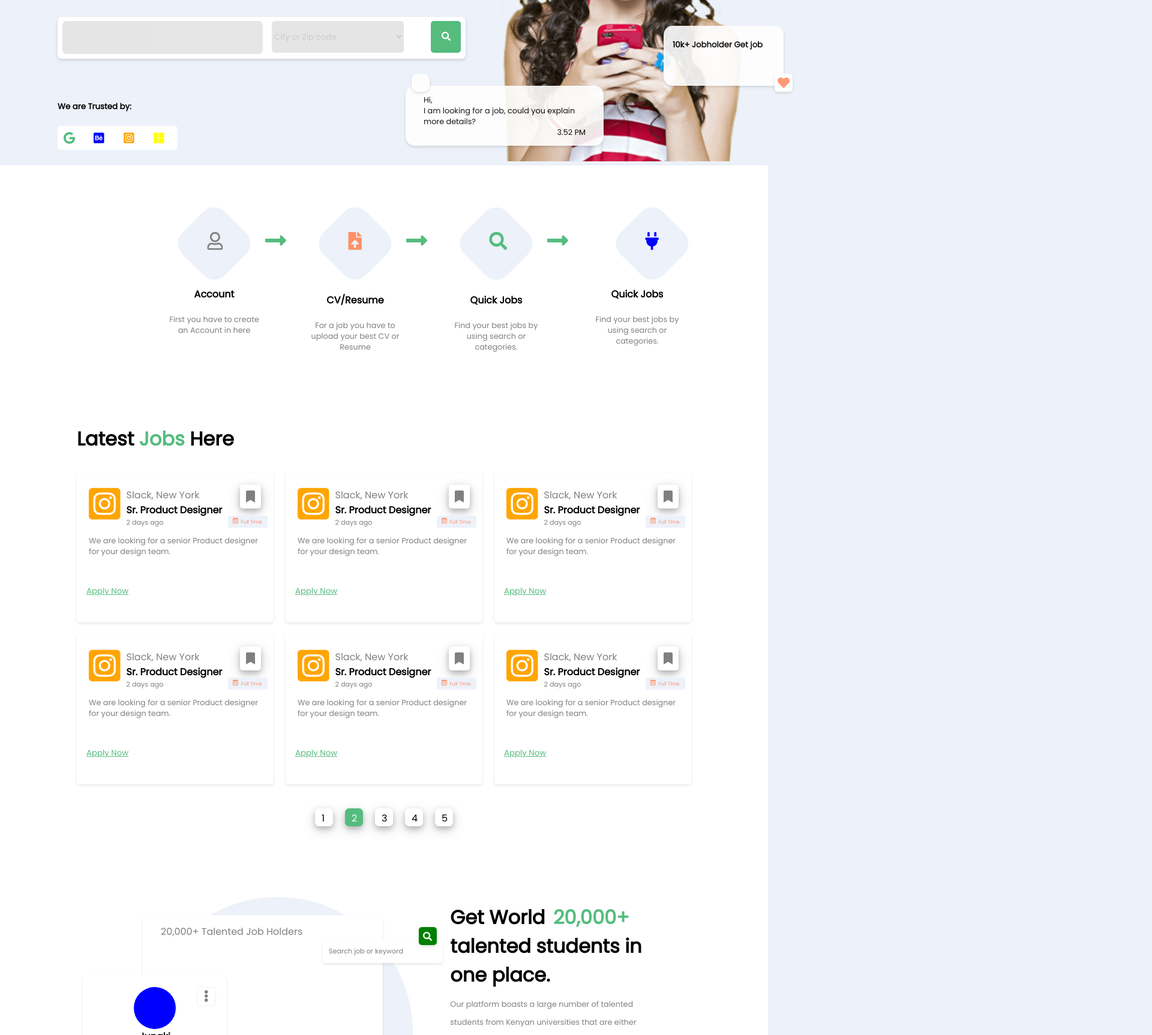
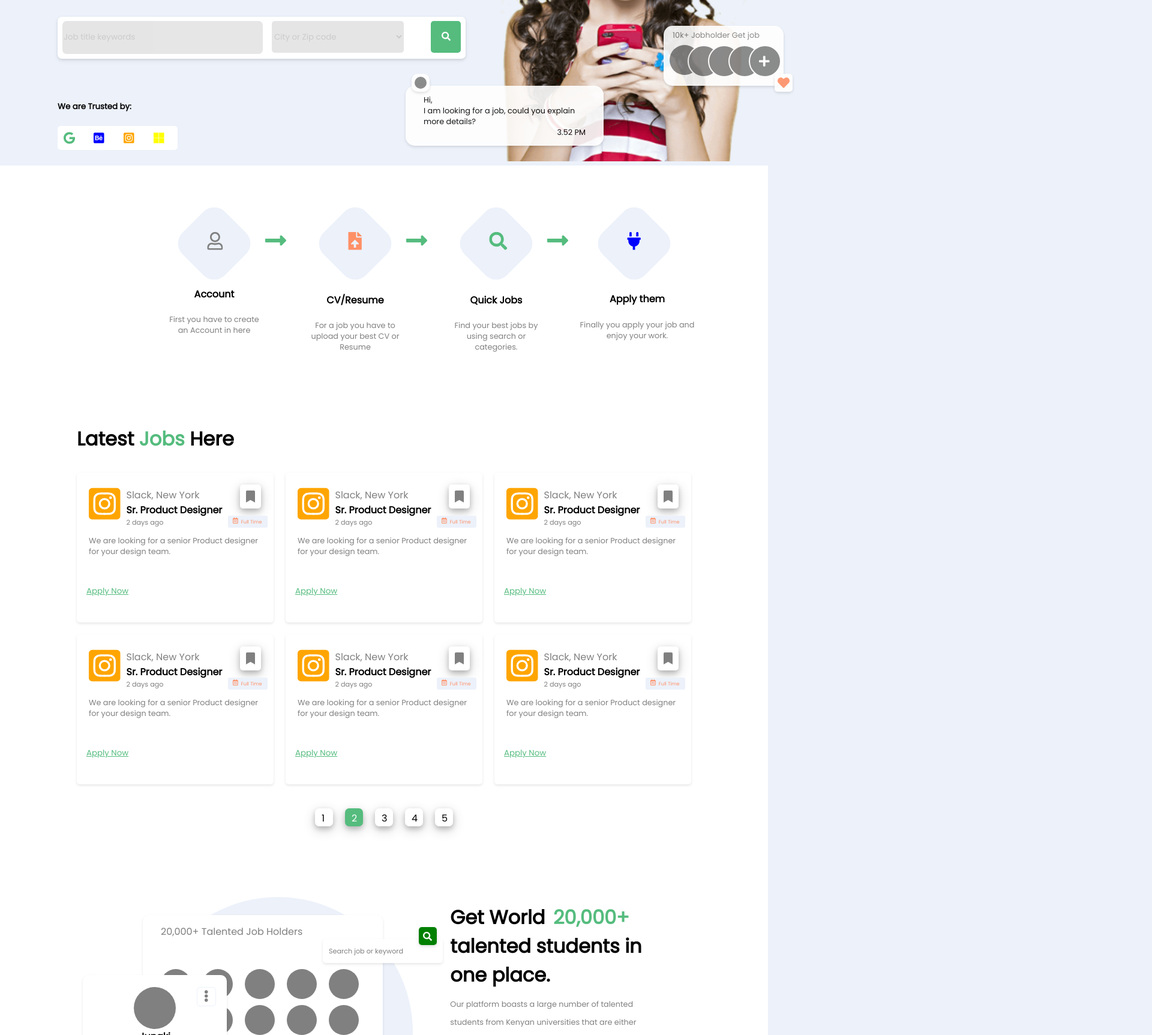
Before and after one commit to manuzcheruz/handshake-react, a React (Create React App) app: page / in a window 1280 px wide. Shown: the part 560-2286 px from the top of the page at 60% size, 1920 px wide, since content can reach past the window. Built offline with nearby package versions, Linux system fonts and the light colour scheme.

Commit message:
smoothening it

```diff
--- a/src/Assets/icons/index.js
+++ b/src/Assets/icons/index.js
@@ -93,3 +93,7 @@ export {
 export {
     default as Lock
 } from './lock'
+
+export {
+    default as Plus
+} from './plus'
--- /dev/null
+++ b/src/Assets/icons/plus.js
@@ -0,0 +1,17 @@
+import React from 'react'
+
+function Plus(props) {
+    return (
+    <svg
+        height={props.height}
+        color={props.color}
+        role="img"
+        xmlns="http://www.w3.org/2000/svg"
+        viewBox="0 0 448 512"
+    >
+        <path fill="currentColor" d="M416 208H272V64c0-17.67-14.33-32-32-32h-32c-17.67 0-32 14.33-32 32v144H32c-17.67 0-32 14.33-32 32v32c0 17.67 14.33 32 32 32h144v144c0 17.67 14.33 32 32 32h32c17.67 0 32-14.33 32-32V304h144c17.67 0 32-14.33 32-32v-32c0-17.67-14.33-32-32-32z"></path>
+    </svg>
+    )
+}
+
+export default Plus
--- a/src/components/LandingPage/CategorySection/CategoryCard/CategoryCard.css
+++ b/src/components/LandingPage/CategorySection/CategoryCard/CategoryCard.css
@@ -21,9 +21,11 @@
     background-color: #ECF1FA;
 }
 
-/* .cat-card .cat-card-body .cat-card-icon .icon-gear {
-
-} */
+.cat-card .cat-card-body .cat-card-icon .icon-gear {
+    position: absolute;
+    margin-top: 25px;
+    margin-left: 15px;
+}
 
 .cat-card .cat-card-body .cat-card-title {
     margin-top: 10px;
--- a/src/components/LandingPage/ExploreStudentSection/ExploreStudentSection.css
+++ b/src/components/LandingPage/ExploreStudentSection/ExploreStudentSection.css
@@ -35,6 +35,20 @@
     margin-top: 15px;
     margin-left: 30px;
     color: grey;
+}
+
+.student-display .jobholders .profile-images {
+    margin: 50px 30px;
+    display: grid;
+    grid-template-columns: repeat(5, 1fr);
+    grid-gap: 10px;
+}
+
+.student-display .jobholders .profile-images .items {
+    height: 50px;
+    width: 50px;
+    background-color: grey;
+    border-radius: 50%;
 }
 
 .student-display .search-bar {
@@ -109,7 +123,7 @@
 .student-display .jobholder-profile .profile-wrapper .profile-top .profile-info .profile-image {
     height: 70px;
     width: 70px;
-    background-color: blue;
+    background-color: grey;
     border-radius: 50%;
     margin-left: 65px;
 }
--- a/src/components/LandingPage/ExploreStudentSection/ExploreStudentSection.js
+++ b/src/components/LandingPage/ExploreStudentSection/ExploreStudentSection.js
@@ -19,7 +19,6 @@ function ExploreStudentSection() {
                                     </div>
                                     <div className="profile-info">
                                         <div className="profile-image">
-
                                         </div>
                                         <div className="name">
                                             Junaki
@@ -75,6 +74,18 @@ function ExploreStudentSection() {
                             <div className="title">
                                 20,000+ Talented Job Holders
                             </div>
+                            <div className="profile-images">
+                                <div className="items"></div>
+                                <div className="items"></div>
+                                <div className="items"></div>
+                                <div className="items"></div>
+                                <div className="items"></div>
+                                <div className="items"></div>
+                                <div className="items"></div>
+                                <div className="items"></div>
+                                <div className="items"></div>
+                                <div className="items"></div>
+                            </div>
                         </div>
                         <div className="circle"></div>
                     </div>
--- a/src/components/LandingPage/IntroSection/IntroSection.css
+++ b/src/components/LandingPage/IntroSection/IntroSection.css
@@ -62,6 +62,12 @@
     border: none;
     border-radius: 7px;
     width: 330px;
+    color: black;
+}
+
+.intro-wrapper .message .search-input input::placeholder {
+    color: black;
+    padding-right: 20px;
 }
 
 .intro-wrapper .message .search-input select {
@@ -73,6 +79,7 @@
     border: none;
     border-radius: 5px;
     width: 220px;
+    color: black;
 }
 
 .intro-wrapper .message .search-input span {
@@ -203,6 +210,42 @@
     0 3px 10px 0 rgba(0, 0, 0, 0.05);
 }
 
+.intro-wrapper .image .job-holder .job-holder-text {
+    margin: 7px 5px;
+    font-size: 0.8rem;
+    color: grey;
+}
+
+.intro-wrapper .image .job-holder .job-holder-images {
+    height: 50px;
+    width: 180px;
+    display: grid;
+    grid-template-columns: 1fr 1fr 1fr 1fr 1fr;
+    margin-left: 10px;
+}
+
+.intro-wrapper .image .job-holder .job-holder-images .item {
+    height: 50px;
+    width: 50px;
+    background-color: grey;
+    border-radius: 50%;
+    border-radius: 2px solid white;
+}
+
+.intro-wrapper .image .job-holder .job-holder-images .items {
+    height: 50px;
+    width: 50px;
+    background-color: grey;
+    border-radius: 50%;
+    border: 2px solid white;
+    margin-left: -20px;
+}
+
+.intro-wrapper .image .job-holder .job-holder-images .items .icon-plus {
+    margin-left: 15px;
+    margin-top: 15px;
+}
+
 .intro-wrapper .image .mini-profile {
     display: block;
     z-index: 2;
@@ -216,6 +259,14 @@
     position: absolute;
     box-shadow: 0 2px 4px 0 rgba(0, 0, 0, 0.1),
     0 3px 10px 0 rgba(0, 0, 0, 0.05);
+}
+
+.intro-wrapper .image .mini-profile .mini-profile-image {
+    margin: 5px 5px;
+    height: 20px;
+    width: 20px;
+    border-radius: 50%;
+    background-color: grey;
 }
 
 .intro-wrapper .image .mini {
--- a/src/components/LandingPage/IntroSection/IntroSection.js
+++ b/src/components/LandingPage/IntroSection/IntroSection.js
@@ -2,7 +2,7 @@ import React from 'react'
 
 import './IntroSection.css'
 import handshake from '../../../Assets/Images/handshake2.png'
-import { Mail, Check, Pdf, Heart, Google, Be, Instagram, Microsoft, Search } from '../../../Assets/icons'
+import { Mail, Check, Pdf, Heart, Google, Be, Instagram, Microsoft, Search, Plus } from '../../../Assets/icons'
 
 function IntroSection() {
     return (
@@ -27,6 +27,8 @@ function IntroSection() {
                             <div className="select-search">
                                 <select>
                                     <option>City or Zip code</option>
+                                    <option>Nairobi</option>
+                                    <option>Others</option>
                                 </select>
                             </div>
                             <span role="button">
@@ -83,9 +85,20 @@ function IntroSection() {
                             </div>
                         </div>
                         <div className="job-holder">
-                            <h5 className="job-holder-text" style={{marginLeft: '15px'}}>
+                            <div className="job-holder-text" style={{marginLeft: '15px'}}>
                                 10k+ Jobholder Get job
-                            </h5>
+                            </div>
+                            <div className="job-holder-images">
+                                <div className="item"></div>
+                                <div className="items"></div>
+                                <div className="items"></div>
+                                <div className="items"></div>
+                                <div className="items">
+                                    <div className="icon-plus">
+                                        <Plus height={20} color="white" />
+                                    </div>
+                                </div>
+                            </div>
                         </div>
                         <div className="heart">
                             <div className="heart-icon" style={{marginTop: '5px', marginLeft: '5px'}}>
@@ -105,7 +118,9 @@ function IntroSection() {
                                 </div>
                             </div>
                         </div>
-                        <div className="mini-profile"></div>
+                        <div className="mini-profile">
+                            <div className="mini-profile-image"></div>
+                        </div>
                         <div className="thumb">
                             <img width="450px" src={handshake} alt="handshake" />
                         </div>
--- a/src/components/LandingPage/LandingPage.js
+++ b/src/components/LandingPage/LandingPage.js
@@ -6,7 +6,7 @@ import ExploreStudentSection from './ExploreStudentSection/ExploreStudentSection
 import IntroSection from './IntroSection/IntroSection'
 import JobSection from './JobSection/JobSection'
 import ProcessSection from './ProcessSection/ProcessSection'
-import Subscribe from './Subscribe/Subscribe'
+// import Subscribe from './Subscribe/Subscribe'
 import Testimonials from './Testimonials/Testimonials'
 
 function LandingPage() {
@@ -19,7 +19,7 @@ function LandingPage() {
             <CategorySection />
             <ExploreCompanySection />
             <Testimonials />
-            <Subscribe />
+            {/* <Subscribe /> */}
         </div>
     )
 }
--- a/src/components/LandingPage/ProcessSection/ProcessSection.js
+++ b/src/components/LandingPage/ProcessSection/ProcessSection.js
@@ -83,18 +83,18 @@ function ProcessSection() {
                     </div>
                     <div className="process-apply">
                         <div className="apply-block" style={{width: '150px'}}>
-                            <div className="rotated" style={{backgroundColor: '#ECF1FA', marginLeft: '50px', height: '100px', width: '100px', borderRadius: '25px', transform: 'rotate(45deg)'}}>
+                            <div className="rotated" style={{backgroundColor: '#ECF1FA', marginLeft: '20px', height: '100px', width: '100px', borderRadius: '25px', transform: 'rotate(45deg)'}}>
                                 <div className="icon-acc" style={{marginLeft: '25px', paddingTop: '15px', transform: 'rotate(-45deg)'}}>
                                     <Plug height={30} />
                                 </div>
                             </div>
                         </div>
-                        <div className="item-bottom" style={{textAlign: 'center'}}>
+                        <div className="item-bottom" style={{textAlign: 'center', marginLeft: '-25px', marginTop: '30px', width: '200px'}}>
                                 <h4>
-                                    Quick Jobs
+                                    Apply them
                                 </h4>
                                 <p style={{fontSize: '0.8rem', color: 'grey'}}>
-                                    Find your best jobs by using search or categories.
+                                    Finally you apply your job and enjoy your work.
                                 </p>
                             </div>
                     </div>
--- a/src/components/LandingPage/Testimonials/TestimonialsCard/TestimonialsCard.css
+++ b/src/components/LandingPage/Testimonials/TestimonialsCard/TestimonialsCard.css
@@ -1,6 +1,6 @@
 .testimonial-card {
     height: 400px;
-    width: 350px;
+    width: 330px;
     background-color: white;
     margin-top: 20px;
     margin-bottom: 30px;
@@ -21,7 +21,7 @@
 
 .testimonial-card .testimonial-card-body .top {
     margin-top: 20px;
-    margin-left: 110px;
+    margin-left: 100px;
     width: 100px;
     height: 100px;
     background-color: grey;
@@ -52,6 +52,13 @@
     line-height: 30px;
 }
 
+.testimonial-card .testimonial-card-body .line {
+    margin-top: 20px;
+    border-bottom: 2px solid orange;
+    width: 30%;
+    margin-left: 100px;
+}
+
 .testimonial-card .testimonial-card-body .bottom {
     margin-top: 20px;
 }
--- a/src/components/LandingPage/Testimonials/TestimonialsCard/TestimonialsCard.js
+++ b/src/components/LandingPage/Testimonials/TestimonialsCard/TestimonialsCard.js
@@ -17,6 +17,7 @@ function TestimonialsCard() {
                     <div className="middle">
                         This platform enabled me to secure my dream job in Apple, I am so excited and recommend any student to join it.
                     </div>
+                    <div className="line"></div>
                     <div className="bottom">
                         <div className="name">
                             Randy Elliot
```
Also changed, not shown: 1 other file (tests, documents, lock files or other folders).
